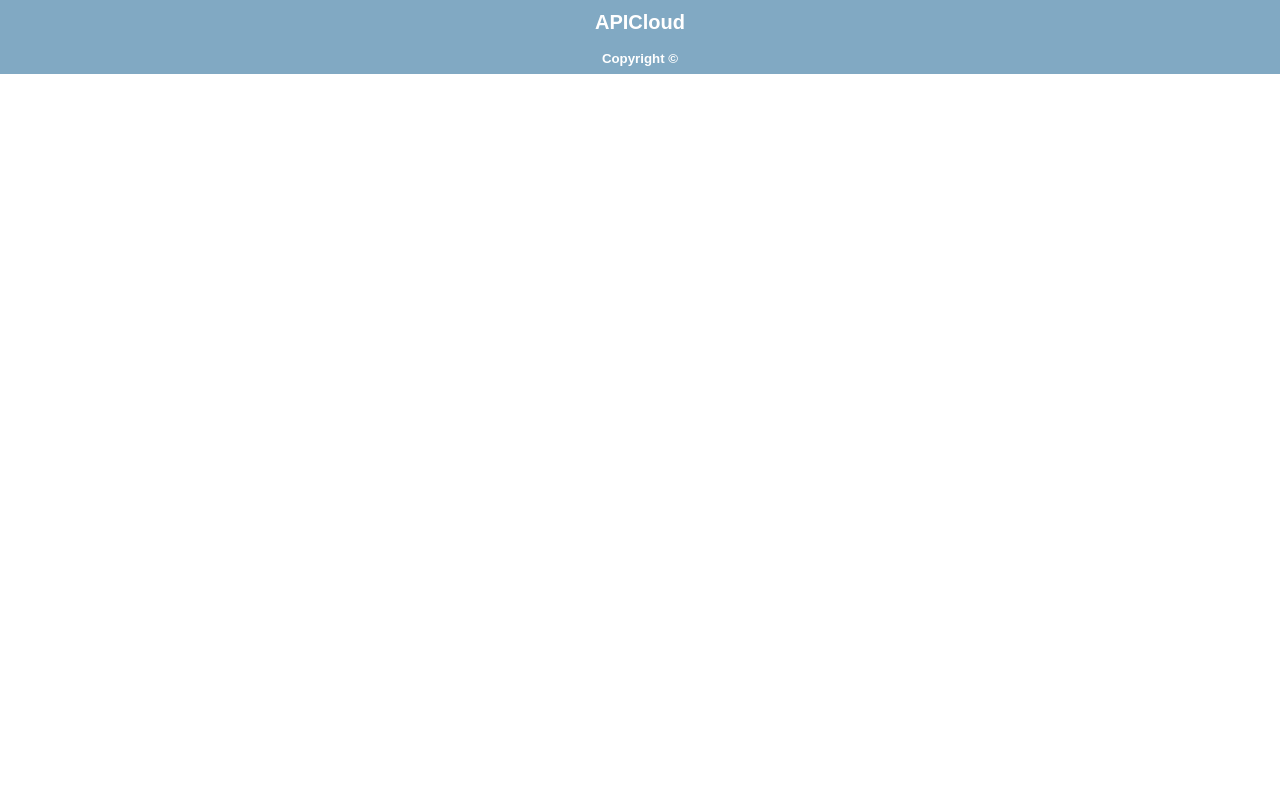
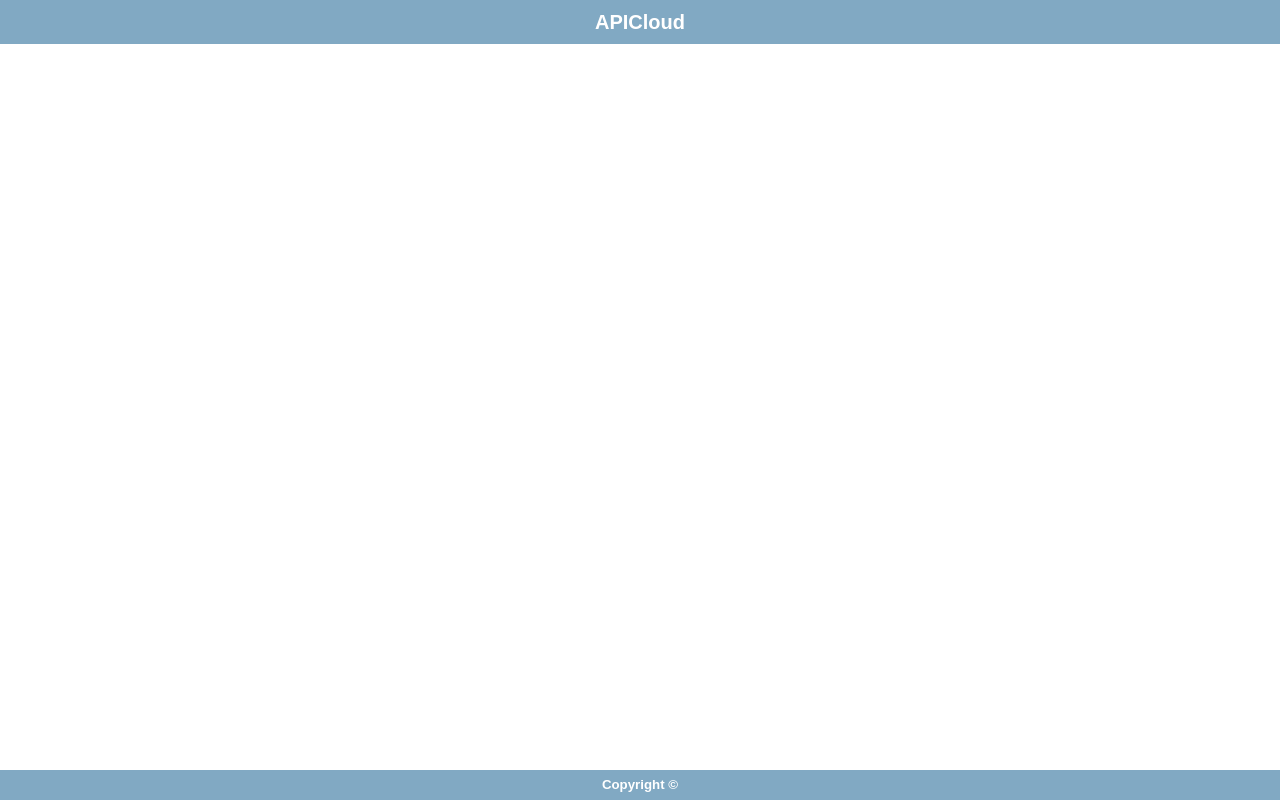
Before and after one commit to cccikov/apicloud-test, a plain HTML site: page default/index.html in a window 1280 px wide. Drawn offline with Linux system fonts and the light colour scheme.

Commit message:
小修改

```diff
--- a/default/index.html
+++ b/default/index.html
@@ -12,24 +12,24 @@
     }
     #wrap{
         height: 100%;
-        /*display: -webkit-box;*/
-        /*display: -webkit-flex;*/
+        display: -webkit-box;
+        display: -webkit-flex;
         display: flex;
-        /*-webkit-box-orient: vertical;*/
-        /*-webkit-flex-flow: column;*/
+        -webkit-box-orient: vertical;
+        -webkit-flex-flow: column;
        flex-flow: column;
     }
     #header{
         text-align: center; background-color: #81a9c3; color: #fff;
-        /*width: 100%;*/
+        width: 100%;
     }
     #header h1{
         font-size: 20px; height: 44px; line-height: 44px; margin: 0em; color: #fff;
     }
     #main{
-        /*-webkit-box-flex: 1; */
-        /*-webkit-flex: 1;*/
-        /*flex: 1;*/
+        -webkit-box-flex: 1;
+        -webkit-flex: 1;
+        flex: 1;
     }
     #footer{
         height: 30px; line-height: 30px;
```
